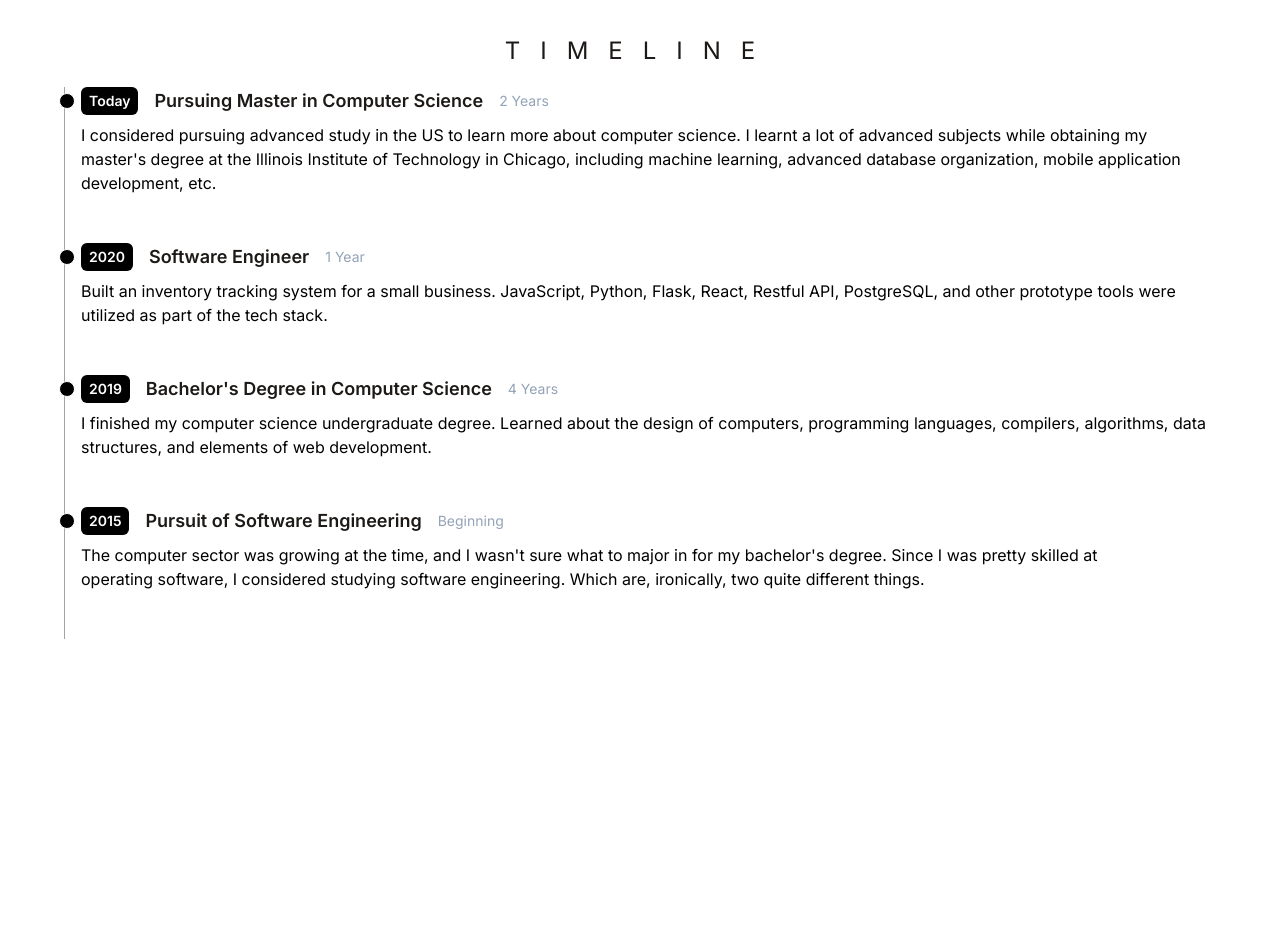
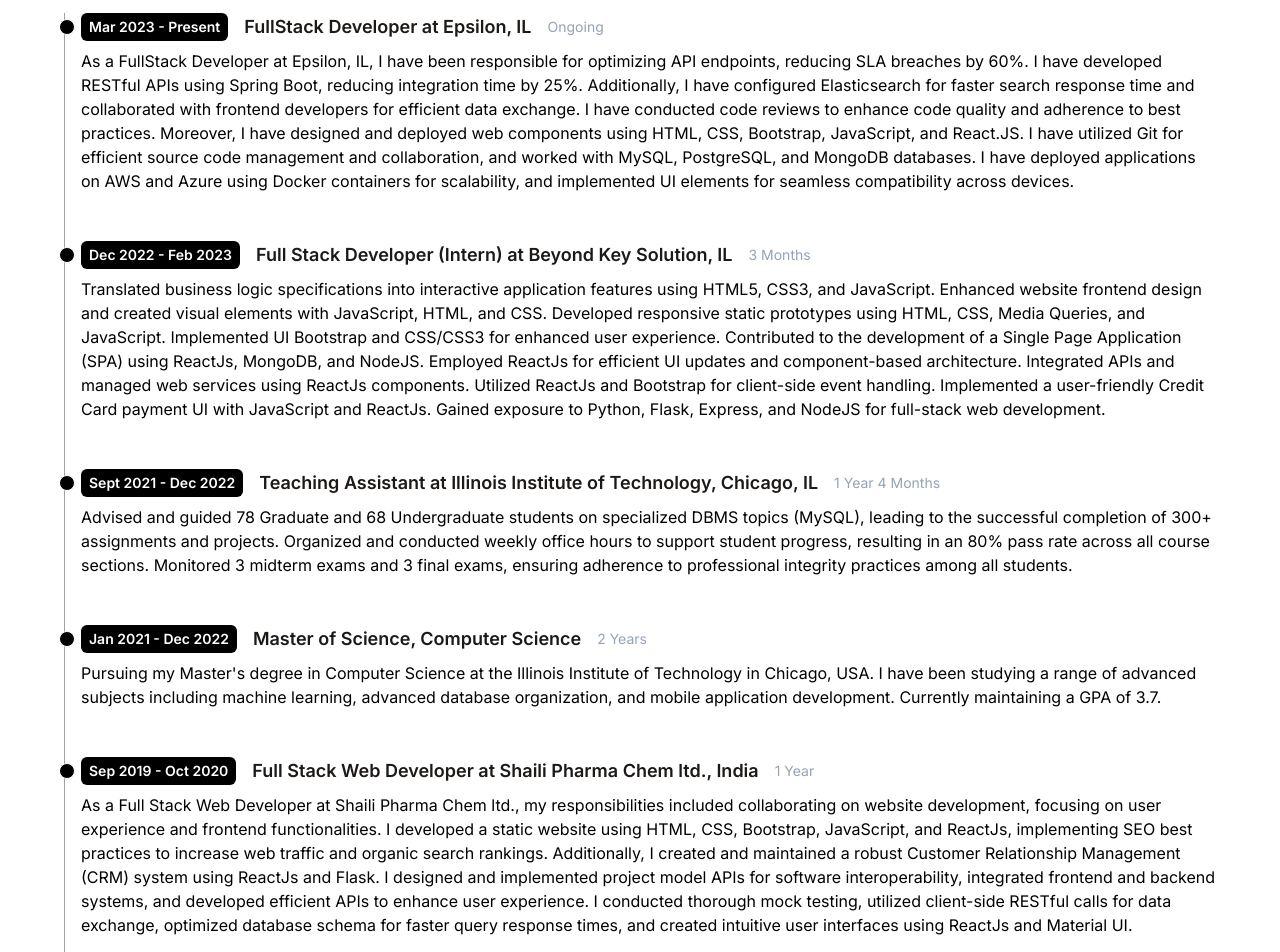
Before and after one commit to bvedang/portfolio, a React (Vite) app: page / in a window 1280 px wide. Shown: the part 4120-5072 px from the top of the page. Built offline with nearby package versions, Linux system fonts and the light colour scheme.

Commit message:
added information to timeline

```diff
--- a/src/components/Timeline.jsx
+++ b/src/components/Timeline.jsx
@@ -1,11 +1,11 @@
-import React from 'react';
-import timeline from '../data/timeline';
-import TimelineItems from './TimelineItems';
-import Title from './Title';
+import React from "react";
+import timeline from "../data/timeline";
+import TimelineItems from "./TimelineItems";
+import Title from "./Title";
 
 export default function Timeline() {
   return (
-    <div className="flex flex-col md:flex-row justify-center items-center my-20 md:h-screen my-20 p-6">
+    <div className="flex flex-col md:flex-row justify-center items-center my-20 md:min-h-screen p-6">
       <div className="max-w-6xl mx-auto">
         <div className="flex items-center justify-center">
           <Title>Timeline</Title>
--- a/src/data/timeline.js
+++ b/src/data/timeline.js
@@ -1,29 +1,58 @@
 export default [
   {
-    year: 'Today',
-    title: 'Pursuing Master in Computer Science',
-    duration: '2 Years',
+    year: "Mar 2023 - Present",
+    title: "FullStack Developer at Epsilon, IL",
+    duration: "Ongoing",
     details:
-      "I considered pursuing advanced study in the US to learn more about computer science. I learnt a lot of advanced subjects while obtaining my master's degree at the Illinois Institute of Technology in Chicago, including machine learning, advanced database organization, mobile application development, etc.",
+      "As a FullStack Developer at Epsilon, IL, I have been responsible for optimizing API endpoints, reducing SLA breaches by 60%. I have developed RESTful APIs using Spring Boot, reducing integration time by 25%. Additionally, I have configured Elasticsearch for faster search response time and collaborated with frontend developers for efficient data exchange. I have conducted code reviews to enhance code quality and adherence to best practices. Moreover, I have designed and deployed web components using HTML, CSS, Bootstrap, JavaScript, and React.JS. I have utilized Git for efficient source code management and collaboration, and worked with MySQL, PostgreSQL, and MongoDB databases. I have deployed applications on AWS and Azure using Docker containers for scalability, and implemented UI elements for seamless compatibility across devices.",
   },
   {
-    year: '2020',
-    title: 'Software Engineer',
-    duration: '1 Year',
+    year: "Dec 2022 - Feb 2023",
+    title: "Full Stack Developer (Intern) at Beyond Key Solution, IL",
+    duration: "3 Months",
     details:
-      'Built an inventory tracking system for a small business. JavaScript, Python, Flask, React, Restful API, PostgreSQL, and other prototype tools were utilized as part of the tech stack.',
+      "Translated business logic specifications into interactive application features using HTML5, CSS3, and JavaScript. Enhanced website frontend design and created visual elements with JavaScript, HTML, and CSS. Developed responsive static prototypes using HTML, CSS, Media Queries, and JavaScript. Implemented UI Bootstrap and CSS/CSS3 for enhanced user experience. Contributed to the development of a Single Page Application (SPA) using ReactJs, MongoDB, and NodeJS. Employed ReactJs for efficient UI updates and component-based architecture. Integrated APIs and managed web services using ReactJs components. Utilized ReactJs and Bootstrap for client-side event handling. Implemented a user-friendly Credit Card payment UI with JavaScript and ReactJs. Gained exposure to Python, Flask, Express, and NodeJS for full-stack web development.",
   },
   {
-    year: '2019',
-    title: "Bachelor's Degree in Computer Science",
-    duration: '4 Years',
+    year: "Sept 2021 - Dec 2022",
+    title:
+      "Teaching Assistant at Illinois Institute of Technology, Chicago, IL",
+    duration: "1 Year 4 Months",
     details:
-      'I finished my computer science undergraduate degree. Learned about the design of computers, programming languages, compilers, algorithms, data structures, and elements of web development.',
+      "Advised and guided 78 Graduate and 68 Undergraduate students on specialized DBMS topics (MySQL), leading to the successful completion of 300+ assignments and projects. Organized and conducted weekly office hours to support student progress, resulting in an 80% pass rate across all course sections. Monitored 3 midterm exams and 3 final exams, ensuring adherence to professional integrity practices among all students.",
   },
   {
-    year: '2015',
-    title: 'Pursuit of Software Engineering',
-    duration: 'Beginning',
+    year: "Jan 2021 - Dec 2022",
+    title: "Master of Science, Computer Science",
+    duration: "2 Years",
+    details:
+      "Pursuing my Master's degree in Computer Science at the Illinois Institute of Technology in Chicago, USA. I have been studying a range of advanced subjects including machine learning, advanced database organization, and mobile application development. Currently maintaining a GPA of 3.7.",
+  },
+  {
+    year: "Sep 2019 - Oct 2020",
+    title: "Full Stack Web Developer at Shaili Pharma Chem ltd., India",
+    duration: "1 Year",
+    details:
+      "As a Full Stack Web Developer at Shaili Pharma Chem ltd., my responsibilities included collaborating on website development, focusing on user experience and frontend functionalities. I developed a static website using HTML, CSS, Bootstrap, JavaScript, and ReactJs, implementing SEO best practices to increase web traffic and organic search rankings. Additionally, I created and maintained a robust Customer Relationship Management (CRM) system using ReactJs and Flask. I designed and implemented project model APIs for software interoperability, integrated frontend and backend systems, and developed efficient APIs to enhance user experience. I conducted thorough mock testing, utilized client-side RESTful calls for data exchange, optimized database schema for faster query response times, and created intuitive user interfaces using ReactJs and Material UI.",
+  },
+  {
+    year: "Jan 2019 - Aug 2019",
+    title: "Full Stack Developer (Intern) at Neebal Technologies, India",
+    duration: "8 Months",
+    details:
+      "Participated in SDLC process. Developed single-page web and mobile apps using Node JS, ReactJs, Bootstrap, HTML, CSS3. Adopted Agile Methodology. Designed user-interactive web pages and front-end apps. Prototyped new features. Utilized ReactJs and Node.js for data exchange. Created SPAs. Developed backend APIs. Enhanced frontend dynamism. Implemented client-side validation. Designed comprehensive data management system. Conducted debugging.",
+  },
+  {
+    year: "July 2015 - May 2019",
+    title: "Bachelor's Degree in Computer Science",
+    duration: "4 Years",
+    details:
+      "I finished my computer science undergraduate degree. Learned about the design of computers, programming languages, compilers, algorithms, data structures, and elements of web development.",
+  },
+  {
+    year: "2015",
+    title: "Pursuit of Software Engineering",
+    duration: "Beginning",
     details:
       "The computer sector was growing at the time, and I wasn't sure what to major in for my bachelor's degree. Since I was pretty skilled at operating software, I considered studying software engineering. Which are, ironically, two quite different things.",
   },
```
Also changed, not shown: src/App.jsx (+23 -24 lines), 1 other file (tests, documents, lock files or other folders).
